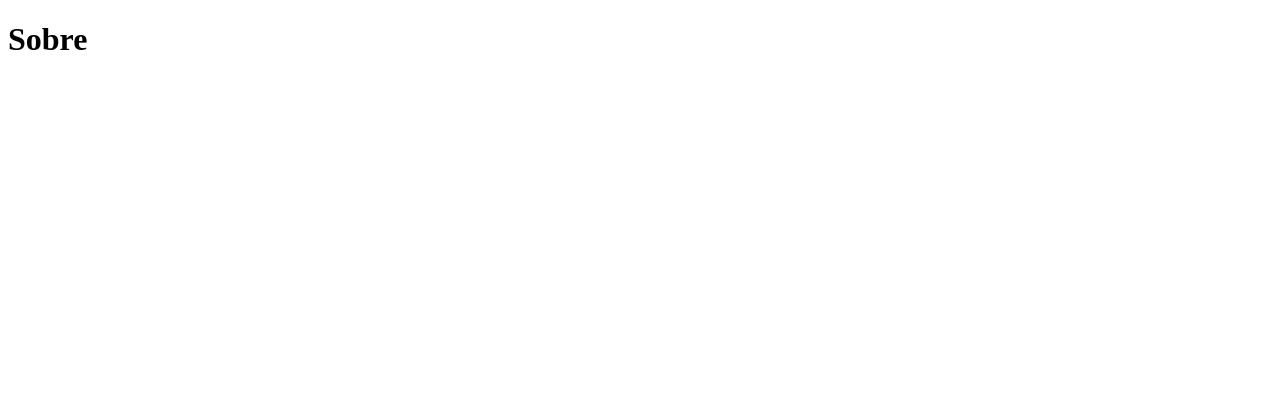
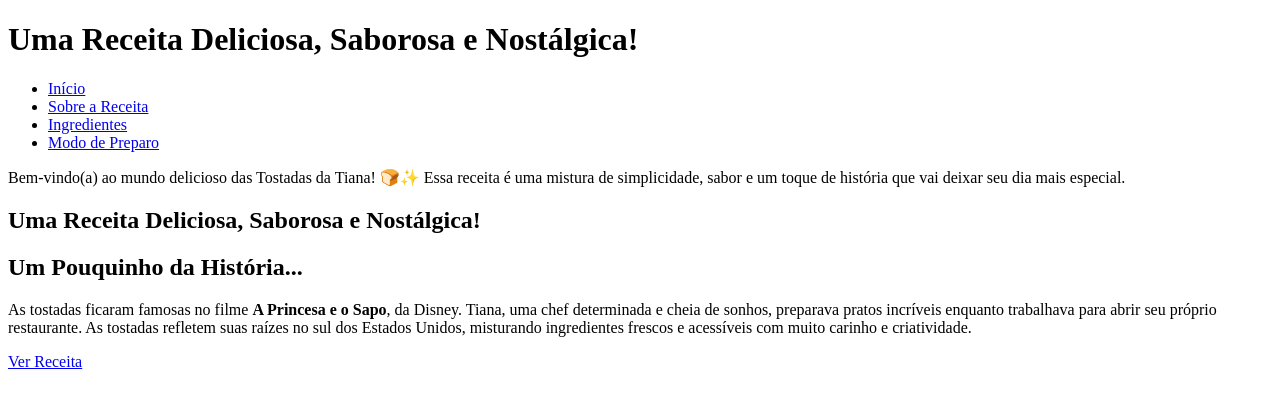
Before and after one commit to MelyssaPereira-12A/atividade412, a plain HTML site: page pages/sobre.html in a window 1280 px wide. Drawn offline with Linux system fonts and the light colour scheme; files that its build step writes are made by us from their sources.

Commit message:
quinto commit do HTML

```diff
--- a/pages/sobre.html
+++ b/pages/sobre.html
@@ -7,6 +7,39 @@
     <title>Sobre a Receita</title>
 </head>
 <body>
-    <h1>Sobre</h1>
+    <header>
+        <h1>Uma Receita Deliciosa, Saborosa e Nostálgica!</h1>
+        <nav>
+          <ul>
+            <li>
+              <a href="index.html" class="active">Início</a>
+            </li>
+            <li>
+              <a href="./pages/sobre.html">Sobre a Receita</a>
+            </li>
+            <li>
+              <a href="./pages/ingredientes.html">Ingredientes</a>
+            </li>
+            <li>
+              <a href="./pages/modo-preparo.html">Modo de Preparo</a>
+            </li>
+          </ul>
+        </nav>
+    </header>
+
+    <section class="sobre">
+        <div class="sobre-texto">
+          <p>Bem-vindo(a) ao mundo delicioso das Tostadas da Tiana! 🍞✨ Essa receita é uma mistura de simplicidade, sabor e um toque de história que vai deixar seu dia mais especial.</p>
+          <h2>Uma Receita Deliciosa, Saborosa e Nostálgica!</h2>
+        </div>
+      </section>
+
+      <section class="historia">
+        <h2>Um Pouquinho da História...</h2>
+        <p>As tostadas ficaram famosas no filme <strong>A Princesa e o Sapo</strong>, da Disney. Tiana, uma chef determinada e cheia de sonhos, preparava pratos incríveis enquanto trabalhava para abrir seu próprio restaurante. As tostadas refletem suas raízes no sul dos Estados Unidos, misturando ingredientes frescos e acessíveis com muito carinho e criatividade.</p>
+        <div class="botao">
+            <a href="./pages/ingredientes.html" class="ver-receita">Ver Receita</a>
+        </div>
+    </section>
 </body>
 </html>
```
Also changed, not shown: index.html (+3 -2 lines), pages/ingredientes.html (+20 -0 lines), pages/modo-preparo.html (+20 -2 lines).
